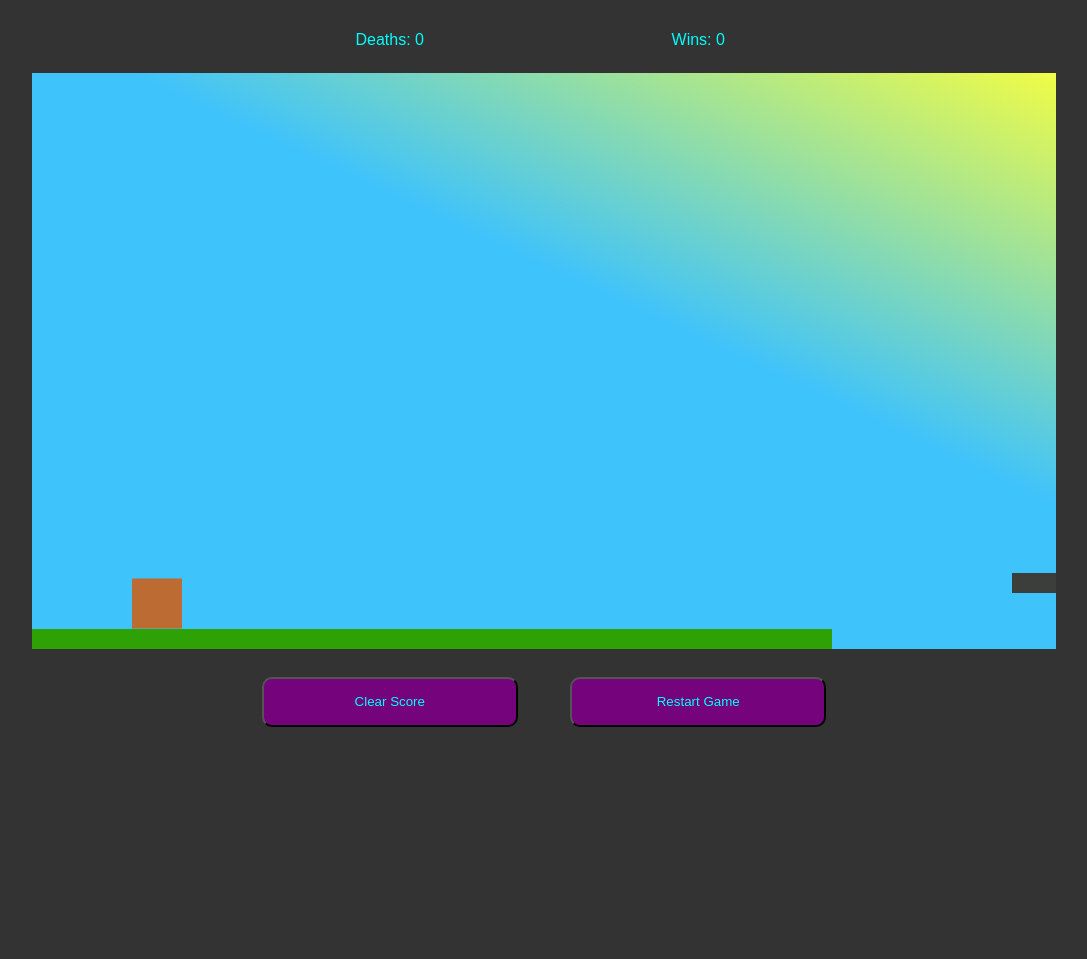
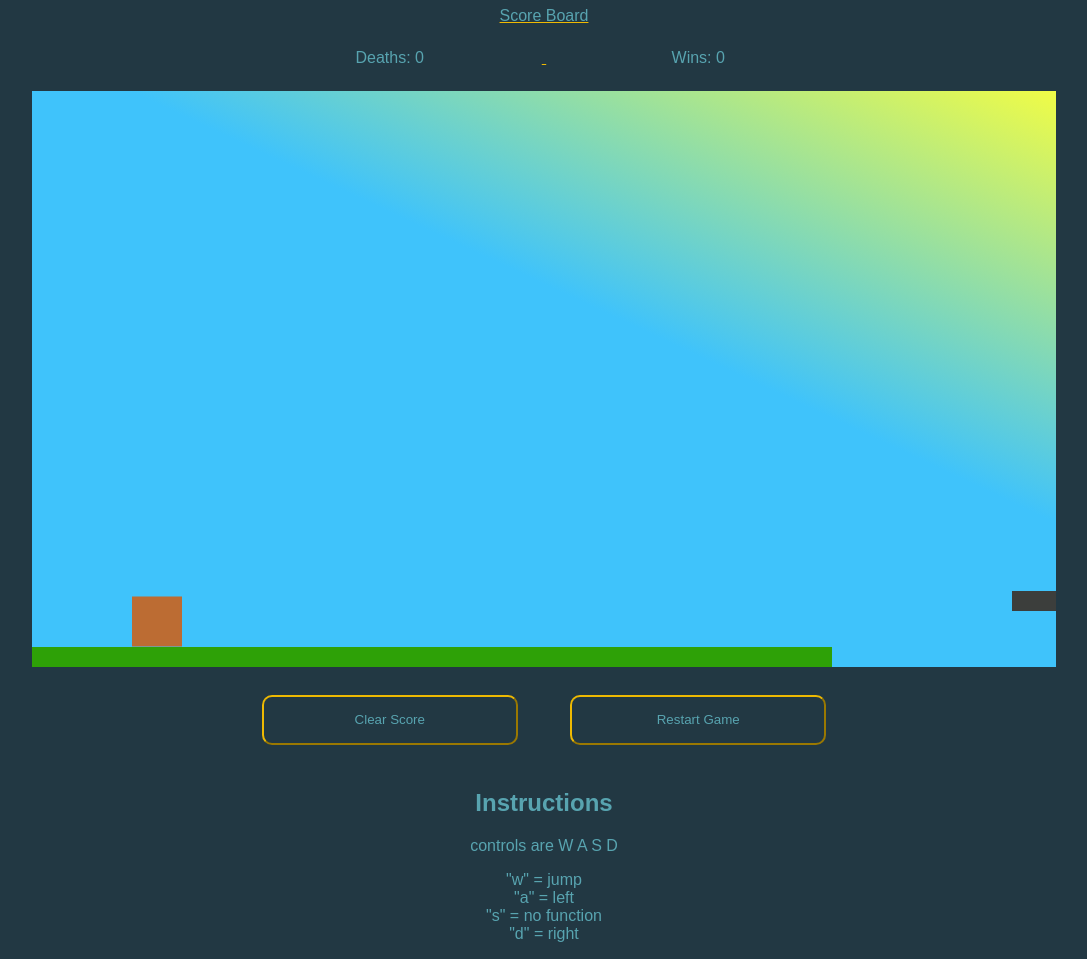
Before and after one commit to JorgeM-M/Web_Game_2, a plain HTML site: page index.html in a window 1280 px wide. Shown: the part 73-1032 px from the top of the page, without its empty margins (96-1183 px from the left). Before the commit the page ends 832 px from the top, so only its background shows below. Drawn offline with Linux system fonts and the light colour scheme.

Commit message:
updated ui and added basic instructions

```diff
--- a/index.html
+++ b/index.html
@@ -10,9 +10,12 @@
     <div class="container">
         <header>
             <h1>Sidescroller Platformer</h1>
-            <div class="counters">
-                <div class="counter" id="deaths"></div>
-                <div class="counter" id="wins"></div>
+            <div class="scoreboard">
+                Score Board
+                <div class="counters">
+                    <div class="counter" id="deaths"></div>
+                    <div class="counter" id="wins"></div>
+                </div>
             </div>
         </header>
         <main>
@@ -30,7 +33,16 @@
         </main>
         <button class="button" id="clear">Clear Score</button>
         <button class="button" id="restart">Restart Game</button>
-      </div>
+        <h2>Instructions</h2>
+        <p>controls are W A S D
+            <ul>
+                <li>"w" = jump</li>
+                <li>"a" = left</li>
+                <li>"s" = no function</li>
+                <li>"d" = right</li>
+            </ul>
+        </p>
+    </div>
 </body>
 
 <script src="js/event_listeners.js"></script>
--- a/styles.css
+++ b/styles.css
@@ -1,6 +1,14 @@
+/* h1 {
+    text-decoration: underline rgb(238, 185, 2);
+} */
+
+.scoreboard {
+    text-decoration: underline rgb(238, 185, 2);
+}
+
 body {
-    background-color: rgb(52, 51, 51);
-    color: aqua;
+    background-color: rgb(34, 56, 67);
+    color: rgb(88, 164, 176);
     font-family: sans-serif;
     text-align: center;
 }
@@ -19,15 +27,23 @@ main {
 canvas {
     /* background: rgb(188, 108, 51); */
     background: linear-gradient(25deg, rgb(63, 195, 251) 59%, rgb(240, 252, 70) 100%);
+    border-color: rgb(238, 185, 2);
 }
 
 .button {
-    color: aqua;
-    background-color: rgb(116, 3, 124);
+    color: rgb(88, 164, 176);
+    background-color: rgb(34, 56, 67);
     display: inline-block;
     width: 256px;
     height: 50px;
     margin: 24px;
     cursor: pointer;
     border-radius: 10px;
+    border-color: rgb(238, 185, 2);
 }
+
+ul {
+    list-style: none;
+    padding: 0;
+    margin: 0;
+}
```
